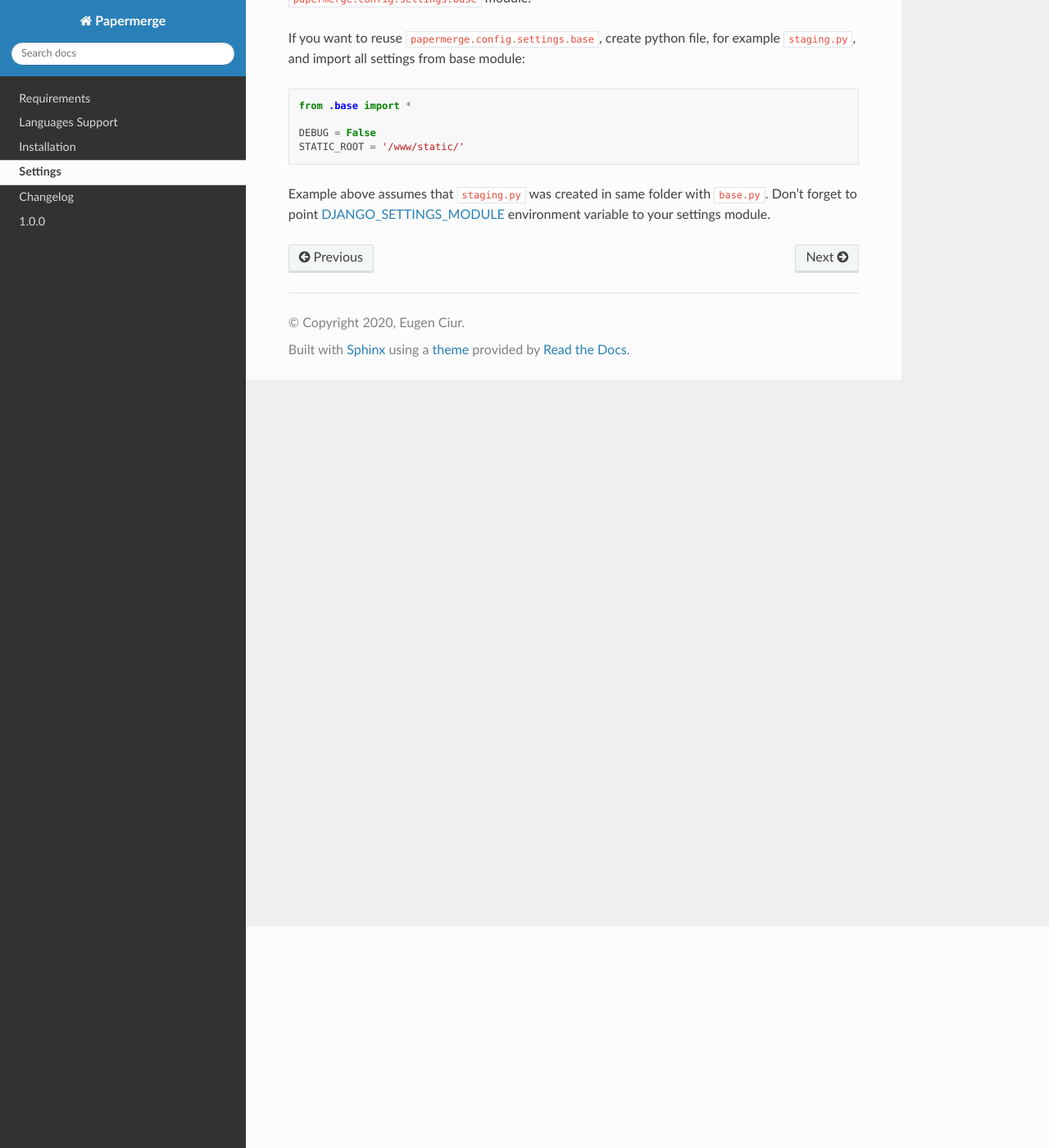
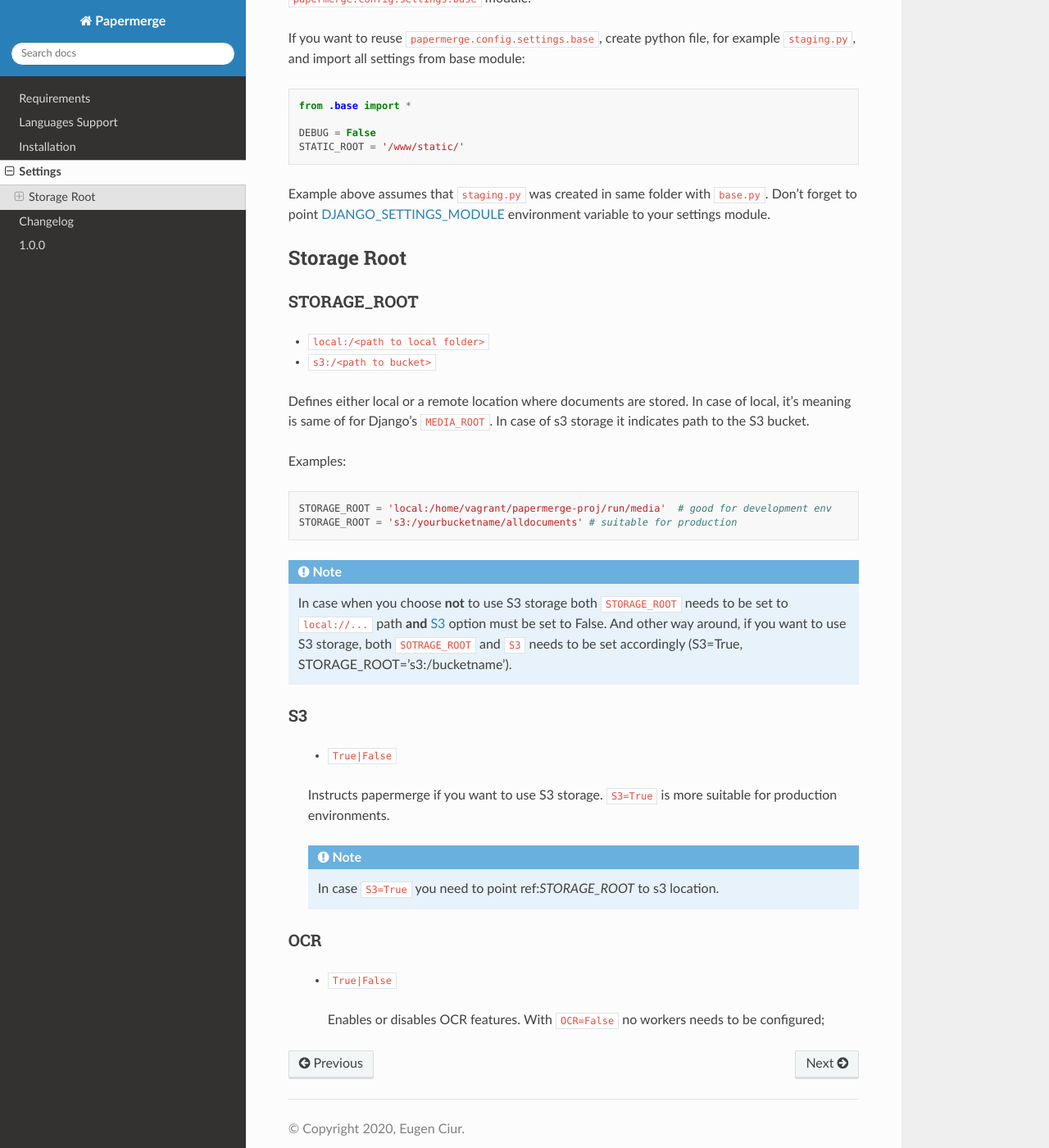
Before and after one commit to ciur/papermerge, a Sphinx documentation site: the page built from docs/source/settings.rst, in a window 1280 px wide and 1400 px high, scrolled down 270 px. Shown: the whole window at 82% size. Built offline with Sphinx 7.4.7 and the Read the Docs theme 2.0.0, drawn with Linux system fonts in a browser that asks for light colours.

Commit message:
documentation

```diff
--- a/docs/source/settings.rst
+++ b/docs/source/settings.rst
@@ -18,3 +18,50 @@
 
 Example above assumes that ``staging.py`` was created in same folder with ``base.py``.
 Don't forget to point `DJANGO_SETTINGS_MODULE <https://docs.djangoproject.com/en/3.0/topics/settings/#envvar-DJANGO_SETTINGS_MODULE>`_ environment variable to your settings module.
+
+Storage Root
+-------------
+
+.. _STORAGE_ROOT:
+
+STORAGE_ROOT
+~~~~~~~~~~~~
+
+* ``local:/<path to local folder>``
+* ``s3:/<path to bucket>``
+
+Defines either local or a remote location where documents are stored. In case of local, it's meaning
+is same of for Django's ``MEDIA_ROOT``. In case of s3 storage it indicates path to the S3 bucket.
+
+Examples::
+
+    STORAGE_ROOT = 'local:/home/vagrant/papermerge-proj/run/media'  # good for development env
+    STORAGE_ROOT = 's3:/yourbucketname/alldocuments' # suitable for production
+
+.. note::
+    In case when you choose **not** to use S3 storage both ``STORAGE_ROOT`` needs to be
+    set to ``local://...`` path **and** :ref:`S3` option must be set to False.
+    And other way around, if you want to use S3 storage, both ``SOTRAGE_ROOT``
+    and ``S3`` needs to be set accordingly (S3=True, STORAGE_ROOT='s3:/bucketname').
+
+.. _s3:
+
+S3
+~~~
+
+  * ``True|False``
+
+  Instructs papermerge if you want to use S3 storage. ``S3=True`` is more suitable for production
+  environments.
+
+  .. note::
+    In case ``S3=True`` you need to point ref:`STORAGE_ROOT` to s3 location.
+
+.. _ocr:
+
+OCR
+~~~
+
+ * ``True|False``
+
+  Enables or disables OCR features. With ``OCR=False`` no workers needs to be configured;
```
